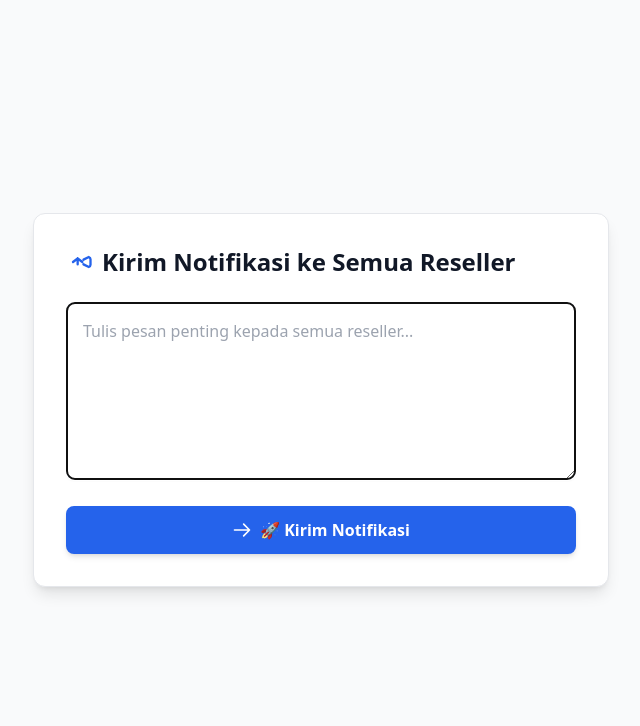
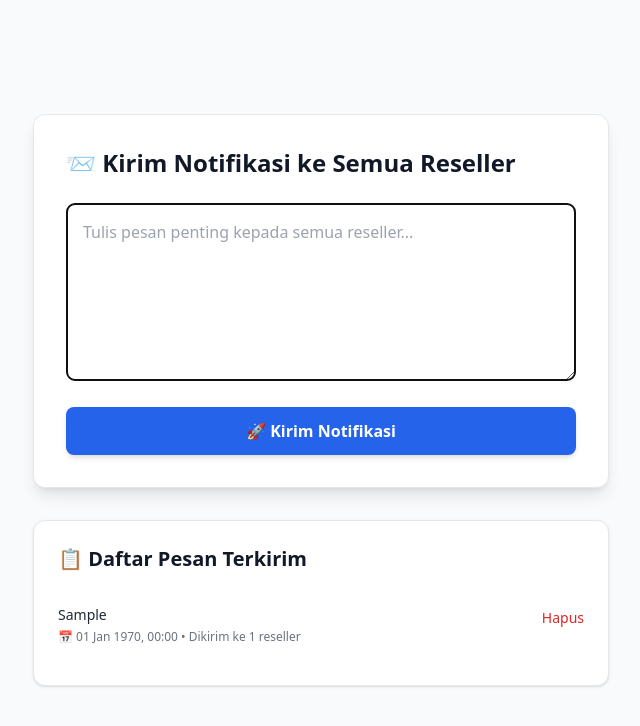
Before and after one commit to MrZodoxVpython/Website-Tokomard-Panel, a PHP site: page /reseller/pesan.php in a window 1280 px wide. Shown: the top 726 px of the page, without its empty margins (319-959 px from the left). Run offline with PHP 8.4, Linux system fonts and the light colour scheme; tables that the repository leaves empty or names only in its code hold one stand-in row (values such as "Sample post"); some libraries are stand-ins or nearby versions.

Commit message:
Auto commit developing progress By Benjamin.Wickman : 2025-06-29 03:54:37

```diff
--- a/reseller/pesan.php
+++ b/reseller/pesan.php
@@ -1,39 +1,75 @@
+<?php
+require '../koneksi.php';
+
+// Kirim Notifikasi ke Semua Reseller
+if ($_SERVER['REQUEST_METHOD'] === 'POST') {
+    if (isset($_POST['kirim_pesan'])) {
+        $pesan = trim($_POST['pesan']);
+        if (!empty($pesan)) {
+            $result = $conn->query("SELECT username FROM users WHERE role = 'reseller'");
+            if ($result && $result->num_rows > 0) {
+                while ($row = $result->fetch_assoc()) {
+                    $reseller = $row['username'];
+                    $stmt = $conn->prepare("INSERT INTO notifikasi_reseller (username, pesan) VALUES (?, ?)");
+                    $stmt->bind_param("ss", $reseller, $pesan);
+                    $stmt->execute();
+                    $stmt->close();
+                }
+                $sukses = true;
+            } else {
+                $error = "Tidak ada reseller ditemukan.";
+            }
+        } else {
+            $error = "Isi pesan tidak boleh kosong.";
+        }
+    }
+
+    // Hapus Pesan
+    if (isset($_POST['hapus_pesan']) && isset($_POST['pesan_hapus'])) {
+        $pesanHapus = $_POST['pesan_hapus'];
+        $stmt = $conn->prepare("DELETE FROM notifikasi_reseller WHERE pesan = ?");
+        $stmt->bind_param("s", $pesanHapus);
+        $stmt->execute();
+        $stmt->close();
+    }
+}
+
+// Ambil daftar pesan terkirim
+$query = "
+    SELECT pesan, MAX(dibuat_pada) AS waktu_kirim, COUNT(*) AS jumlah_reseller
+    FROM notifikasi_reseller
+    GROUP BY pesan
+    ORDER BY waktu_kirim DESC
+";
+$hasil = $conn->query($query);
+$daftarPesan = $hasil->fetch_all(MYSQLI_ASSOC);
+?>
 <!DOCTYPE html>
 <html lang="id">
 <head>
     <meta charset="UTF-8" />
     <meta name="viewport" content="width=device-width, initial-scale=1" />
     <title>Kirim Notifikasi Reseller</title>
-    <!-- Tailwind CSS CDN -->
     <script src="https://cdn.tailwindcss.com"></script>
 </head>
 <body class="bg-gray-50 dark:bg-gray-900 min-h-screen flex items-center justify-center p-4">
+<div class="w-full max-w-xl">
 
-<div class="w-full max-w-xl">
-<?php if (isset($_GET['sukses'])): ?>
+    <?php if (!empty($sukses)): ?>
         <div class="flex items-center p-4 mb-6 text-sm text-green-800 bg-green-50 border border-green-300 rounded-lg shadow-sm dark:bg-green-900 dark:text-green-300 dark:border-green-700" role="alert">
-        <svg class="w-6 h-6 flex-shrink-0" fill="none" stroke="currentColor" stroke-width="2" viewBox="0 0 24 24" aria-hidden="true">
-            <path stroke-linecap="round" stroke-linejoin="round" d="M5 13l4 4L19 7" />
-        </svg>
-        <span class="ml-3 font-medium">Notifikasi berhasil dikirim ke semua reseller.</span>
+            ✅ Notifikasi berhasil dikirim ke semua reseller.
         </div>
-<?php elseif (isset($_GET['error'])): ?>
+    <?php elseif (!empty($error)): ?>
         <div class="flex items-center p-4 mb-6 text-sm text-red-800 bg-red-50 border border-red-300 rounded-lg shadow-sm dark:bg-red-900 dark:text-red-300 dark:border-red-700" role="alert">
-        <svg class="w-6 h-6 flex-shrink-0" fill="none" stroke="currentColor" stroke-width="2" viewBox="0 0 24 24" aria-hidden="true">
-            <path stroke-linecap="round" stroke-linejoin="round" d="M6 18L18 6M6 6l12 12" />
-        </svg>
-        <span class="ml-3 font-medium"><?= htmlspecialchars($_GET['error']) ?></span>
+            ❌ <?= htmlspecialchars($error) ?>
         </div>
     <?php endif; ?>
 
     <div class="bg-white dark:bg-gray-900 p-8 rounded-xl shadow-lg border border-gray-200 dark:border-gray-700">
         <h2 class="text-2xl font-semibold mb-6 text-gray-900 dark:text-gray-100 flex items-center gap-2">
-        <svg xmlns="http://www.w3.org/2000/svg" class="w-7 h-7 text-blue-600 dark:text-blue-400" fill="none" viewBox="0 0 24 24" stroke="currentColor" stroke-width="2">
-            <path stroke-linecap="round" stroke-linejoin="round" d="M15 10l4.553-2.276A2 2 0 0121 9.618v4.764a2 2 0 01-1.447 1.894L15 14M10 14V9m0 0L6 12m4-3l4 3" />
-        </svg>
-        Kirim Notifikasi ke Semua Reseller
+            📨 Kirim Notifikasi ke Semua Reseller
         </h2>
-    <form method="POST" action="kirim-notifikasi.php" class="space-y-5">
+        <form method="POST" class="space-y-5">
             <textarea
                 name="pesan"
                 rows="6"
@@ -44,15 +80,35 @@
             ></textarea>
             <button
                 type="submit"
+                name="kirim_pesan"
                 class="w-full flex justify-center items-center gap-2 px-6 py-3 text-white bg-blue-600 rounded-lg shadow-md hover:bg-blue-700 active:bg-blue-800 focus:outline-none focus:ring-4 focus:ring-blue-300 dark:focus:ring-blue-800 transition duration-300 font-semibold">
-            <svg xmlns="http://www.w3.org/2000/svg" class="w-5 h-5" fill="none" viewBox="0 0 24 24" stroke="currentColor" stroke-width="2">
-                <path stroke-linecap="round" stroke-linejoin="round" d="M14 5l7 7m0 0l-7 7m7-7H3" />
-            </svg>
                 🚀 Kirim Notifikasi
             </button>
         </form>
     </div>
+
+    <div class="w-full bg-white dark:bg-gray-800 p-6 rounded-xl shadow mt-8 border border-gray-200 dark:border-gray-700">
+        <h3 class="text-xl font-bold text-gray-900 dark:text-white mb-4">📋 Daftar Pesan Terkirim</h3>
+        <?php if (count($daftarPesan) > 0): ?>
+            <ul class="divide-y divide-gray-200 dark:divide-gray-700">
+                <?php foreach ($daftarPesan as $pesan): ?>
+                    <li class="py-4 flex justify-between items-start">
+                        <div>
+                            <div class="text-sm text-gray-800 dark:text-gray-100 mb-1"><?= nl2br(htmlspecialchars($pesan['pesan'])) ?></div>
+                            <div class="text-xs text-gray-500 dark:text-gray-400">📅 <?= date('d M Y, H:i', strtotime($pesan['waktu_kirim'])) ?> • Dikirim ke <?= $pesan['jumlah_reseller'] ?> reseller</div>
+                        </div>
+                        <form method="POST" onsubmit="return confirm('Yakin ingin menghapus pesan ini dari semua reseller?')" class="ml-4">
+                            <input type="hidden" name="pesan_hapus" value="<?= htmlspecialchars($pesan['pesan']) ?>">
+                            <button name="hapus_pesan" class="text-red-600 dark:text-red-400 text-sm hover:underline">Hapus</button>
+                        </form>
+                    </li>
+                <?php endforeach; ?>
+            </ul>
+        <?php else: ?>
+            <p class="text-sm italic text-gray-500">Belum ada pesan yang dikirim.</p>
+        <?php endif; ?>
     </div>
 
+</div>
 </body>
 </html>
```
Lines whose indentation alone changed are shown as unchanged.
